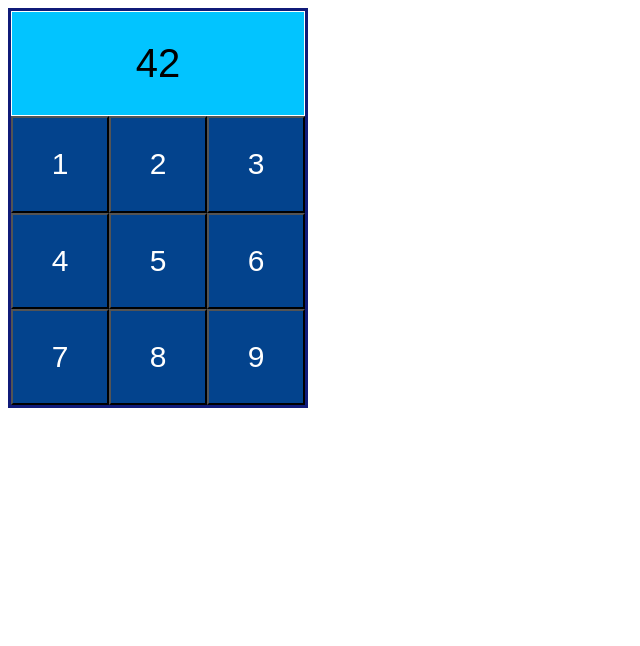
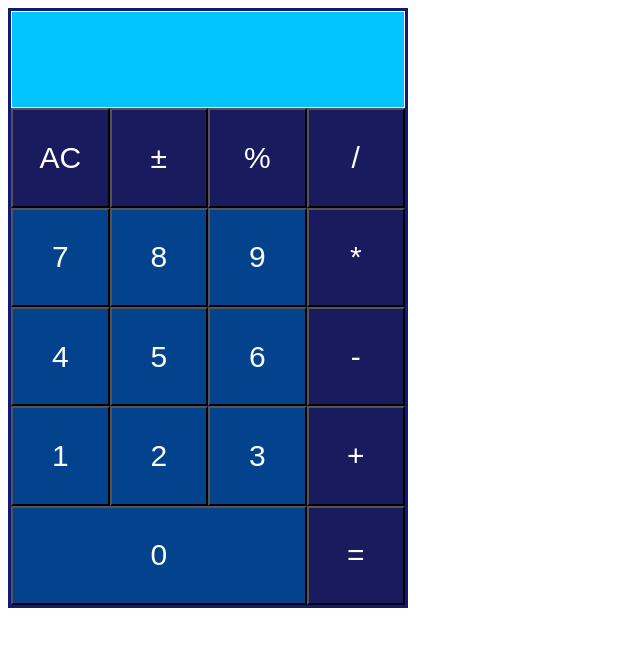
Before and after one commit to JuleFloorson/calculator, a website: page index.html in a window 1280 px wide. Shown: the whole page, without its empty margins (0-640 px from the left). Drawn offline with nearby package versions, Linux system fonts and the light colour scheme; files that its build step writes are made by us from their sources.

Commit message:
Add result and clear button

```diff
--- a/index.html
+++ b/index.html
@@ -9,15 +9,29 @@
   <body>
     <div class="calculator">
       <input type="text" class="calculator__output" />
+      <button class="calculator__delete">AC</button>
+      <button class="calculator__operator">±</button>
+      <button class="calculator__operator">%</button>
+      <button class="calculator__operator">/</button>
+      <button class="calculator__input">7</button>
+      <button class="calculator__input">8</button>
+      <button class="calculator__input">9</button>
+      <button class="calculator__operator">*</button>
+      <button class="calculator__input">4</button>
+      <button class="calculator__input">5</button>
+      <button class="calculator__input">6</button>
+      <button class="calculator__operator">-</button>
       <button class="calculator__input">1</button>
       <button class="calculator__input">2</button>
       <button class="calculator__input">3</button>
-      <button class="calculator__input">4</button>
-      <button class="calculator__input">5</button>
-      <button class="calculator__input">6</button>
-      <button class="calculator__input">7</button>
-      <button class="calculator__input">8</button>
-      <button class="calculator__input">9</button>
+      <button class="calculator__operator">+</button>
+      <button class="calculator__input calculator__input--null">0</button>
+      <button
+        class="calculator__result
+      "
+      >
+        =
+      </button>
     </div>
     <script src="src/partials/calculator.js"></script>
   </body>
--- a/src/partials/_calculator.scss
+++ b/src/partials/_calculator.scss
@@ -1,16 +1,15 @@
 .calculator {
   display: flex;
+  flex-direction: row;
   flex-wrap: wrap;
-  height: 400px;
-  width: 300px;
   border: 3px solid rgb(16, 27, 121);
+  width: 400px;
+  height: 600px;
 }
 
 .calculator__output {
-  flex-basis: 100%;
-  flex-grow: 1;
   background-color: rgb(2, 196, 255);
-  font-size: 40px;
+  font-size: 30px;
   text-align: center;
   margin: 0px;
   padding: 0px;
@@ -20,12 +19,39 @@
 }
 
 .calculator__input {
-  flex-basis: calc(100% / 3);
+  flex-basis: calc(100% / 4);
   background-color: rgb(3, 67, 141);
   color: white;
   font-size: 30px;
   padding: 0;
 }
+
+.calculator__operator {
+  flex-basis: calc(100% / 4);
+  font-size: 30px;
+  padding: 0;
+  background-color: rgb(26, 26, 94);
+  color: white;
+}
+.calculator__delete {
+  flex-basis: calc(100% / 4);
+  font-size: 30px;
+  padding: 0;
+  background-color: rgb(26, 26, 94);
+  color: white;
+}
+
+.calculator__result {
+  flex-basis: calc(100% / 4);
+  font-size: 30px;
+  padding: 0;
+  background-color: rgb(26, 26, 94);
+  color: white;
+}
+
+.calculator__input--null {
+  flex-grow: 2;
+}
 .calculator__input:hover {
   background-color: cornflowerblue;
 }
--- a/src/partials/calculator.js
+++ b/src/partials/calculator.js
@@ -1 +1,38 @@
-document.querySelector(".calculator__output").value = "42";
+"use strict";
+
+const calculatorOutput = document.querySelector(".calculator__output");
+const calculatorInput = document.querySelectorAll(".calculator__input");
+const calculatorResult = document.querySelector(".calculator__result");
+const calculatorClear = document.querySelector(".calculator__delete");
+
+function add(numberOne, numberTwo) {
+  return numberOne + numberTwo;
+}
+function subtract(numberOne, numberTwo) {
+  return numberOne - numberTwo;
+}
+function divide(numberOne, numberTwo) {
+  return numberOne / numberTwo;
+}
+function multiply(numberOne, numberTwo) {
+  return numberOne * numberTwo;
+}
+const numberOne = Number(calculatorInput[5].innerText);
+const numberTwo = Number(calculatorInput[6].innerText);
+
+//console.log() ist das gleich wie printf()
+//console.log(numberOne, numberTwo, "Hello");
+
+//calculatorOutput.value = add(numberOne, numberTwo);
+function handleClick() {
+  calculatorOutput.value = subtract(numberOne, numberTwo);
+
+  console.log("clicked");
+}
+calculatorResult.addEventListener("click", handleClick);
+
+function clear() {
+  calculatorOutput.value = "";
+}
+
+calculatorClear.addEventListener("click", clear);
```
